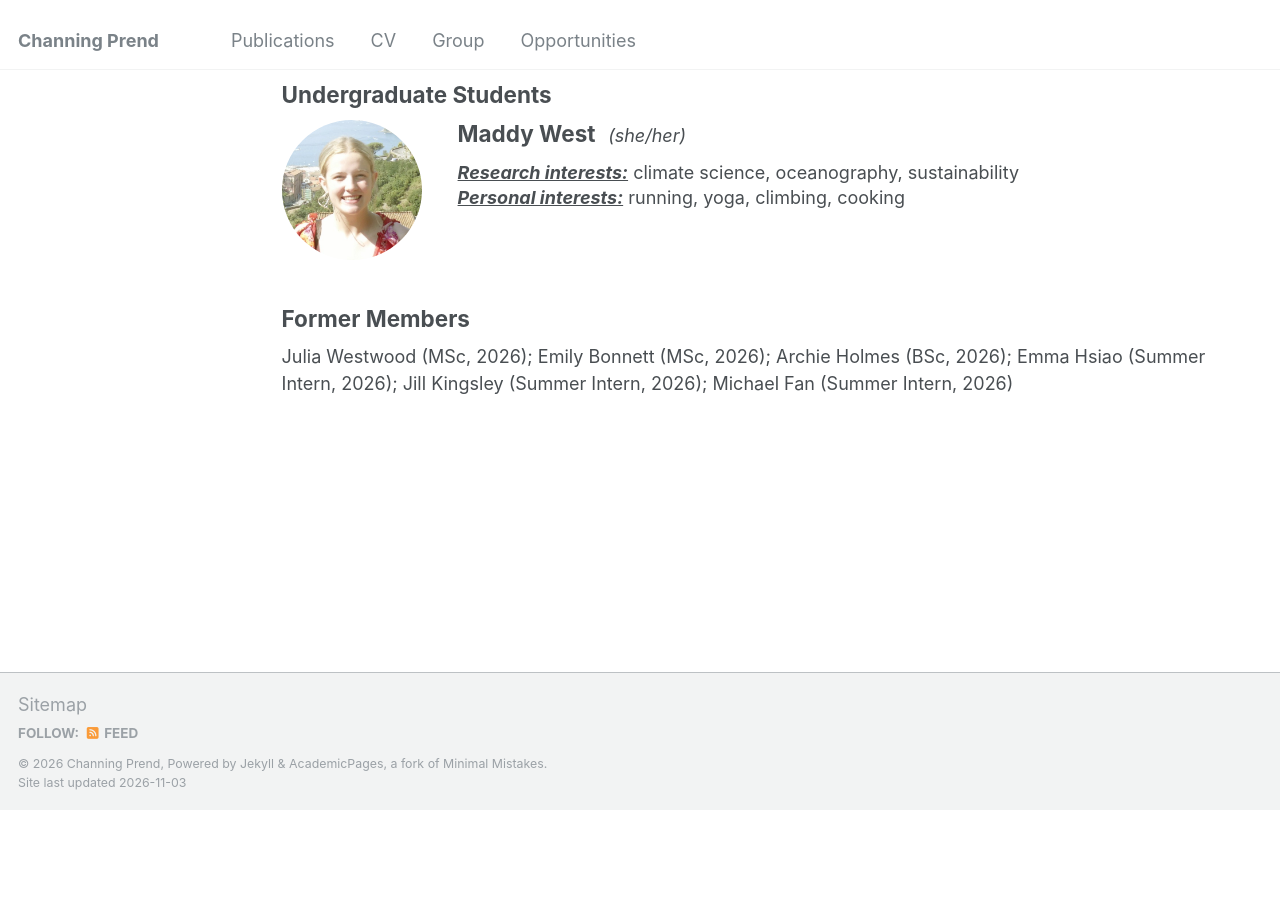
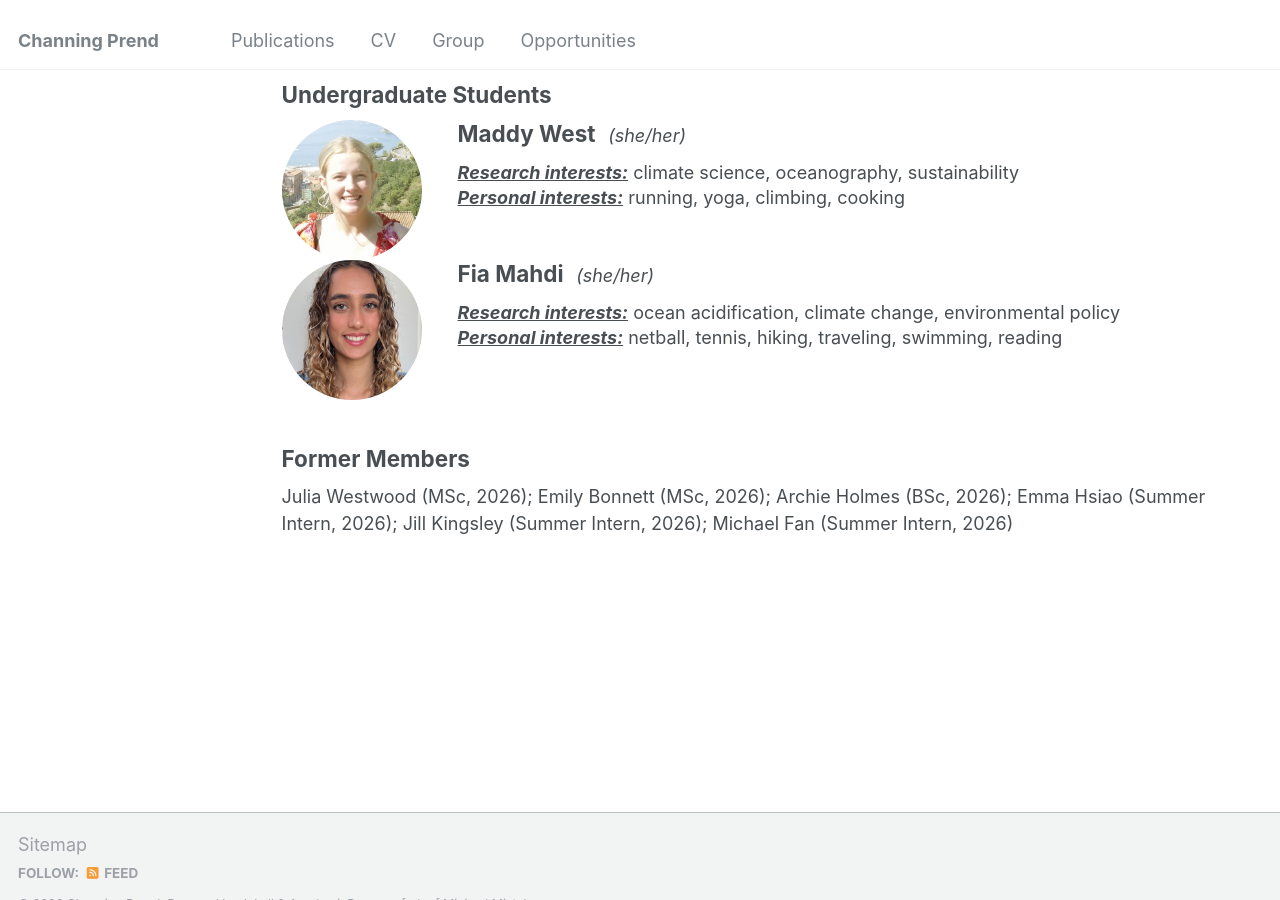
Before and after one commit to cprend/cprend.github.io, a Jekyll site: the page built from _pages/group.md, in a window 1280 px wide and 900 px high, scrolled down 542 px. Built offline with Jekyll 4.4.1, drawn with Linux system fonts in a browser that asks for light colours; before the commit the page ends 1352 px from its top, so only the background shows below that.

Commit message:
Update group.md

```diff
--- a/_pages/group.md
+++ b/_pages/group.md
@@ -74,5 +74,27 @@ author_profile: false
   </div>
 
 </div>
+
+<div class="group-member">
+
+  <img src="/images/fia.png"
+       alt="Fia Mahdi"
+       class="group-photo">
+
+  <div class="group-member-info">
+
+    <h2>Fia Mahdi<span class="group-pronouns">(she/her)</span></h2>
+
+    <p><strong>Research interests:</strong>
+      ocean acidification, climate change, environmental policy
+    </p>
+
+    <p><strong>Personal interests:</strong>
+      netball, tennis, hiking, traveling, swimming, reading
+    </p>
+
+  </div>
+
+</div>
 ## Former Members
 Julia Westwood (MSc, 2026); Emily Bonnett (MSc, 2026); Archie Holmes (BSc, 2026); Emma Hsiao (Summer Intern, 2026); Jill Kingsley (Summer Intern, 2026); Michael Fan (Summer Intern, 2026)
```
